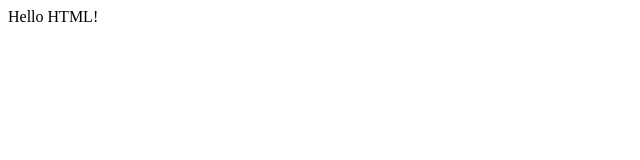
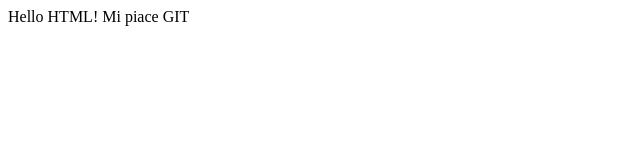
Before and after one commit to MarikaFriscina/lezione-1, a plain HTML site: page index.html in a window 1280 px wide. Shown: the whole page, without its empty margins (0-640 px from the left). Drawn offline with Linux system fonts and the light colour scheme.

Commit message:
agiuna descrizione

```diff
--- a/index.html
+++ b/index.html
@@ -7,6 +7,6 @@
     <title>Document</title>
 </head>
 <body>
-    Hello HTML!
+    Hello HTML! Mi piace GIT
 </body>
 </html>
```
